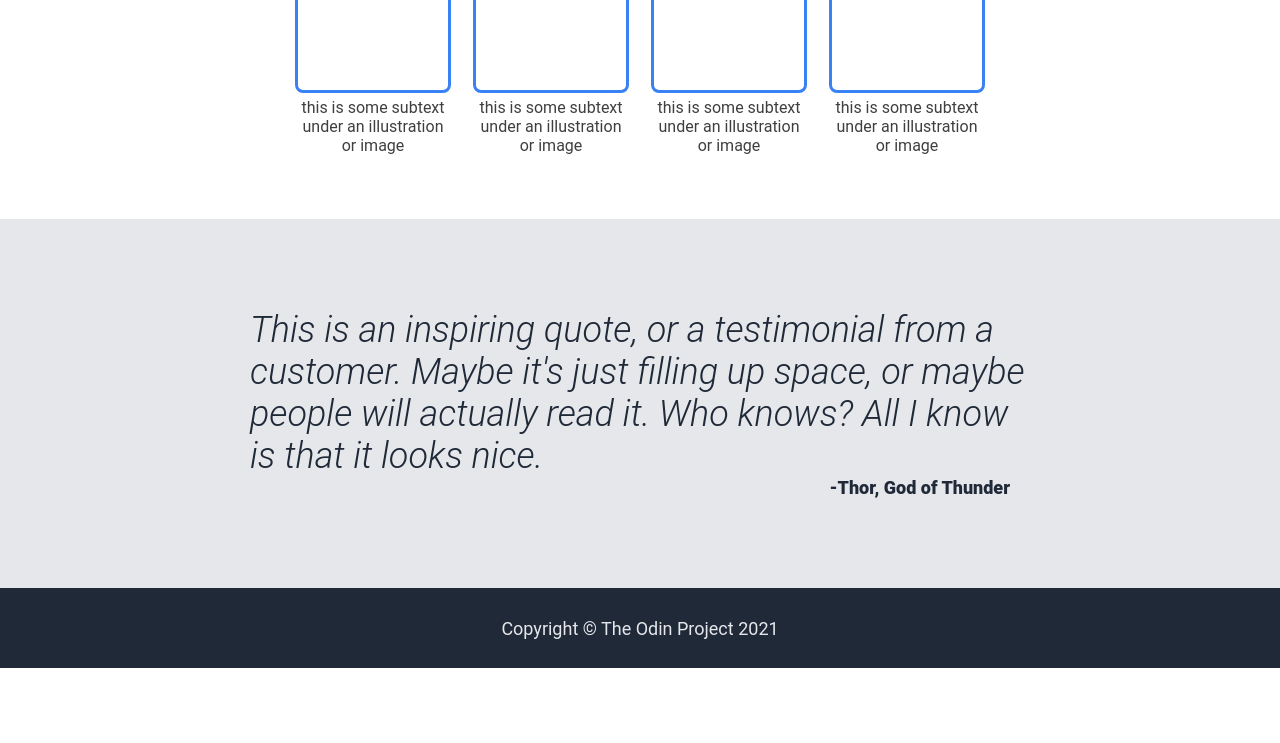
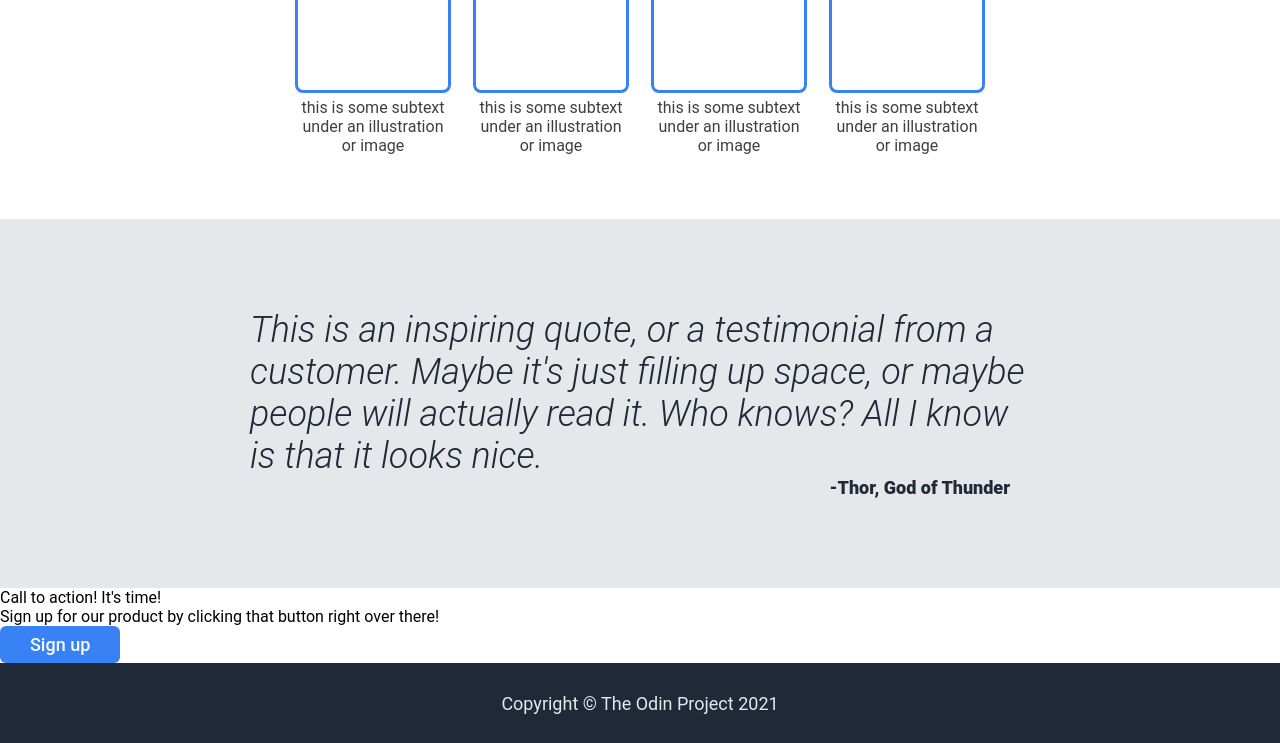
Before and after one commit to YMerrick/landing-page, a plain HTML site: page index.html in a window 1280 px wide. Shown: the part 571-1314 px from the top of the page. Before the commit the page ends 1239 px from the top, so only its background shows below. Drawn offline with Linux system fonts and the light colour scheme.

Commit message:
add elements for call to action section

```diff
--- a/index.html
+++ b/index.html
@@ -66,7 +66,15 @@
             <div class="quote-author">-Thor, God of Thunder</div>
         </div>
     </div>
-    <div class="call-container"></div>
+    <div class="call-container">
+        <div class="call-modal">
+            <div class="call-text">
+                <div class="call-main">Call to action! It's time!</div>
+                <div class="call-sub">Sign up for our product by clicking that button right over there!</div>
+            </div>
+            <button class="call-button">Sign up</button>
+        </div>
+    </div>
     <div class="footer">Copyright © The Odin Project 2021</div>
 </body>
 </html>
```
